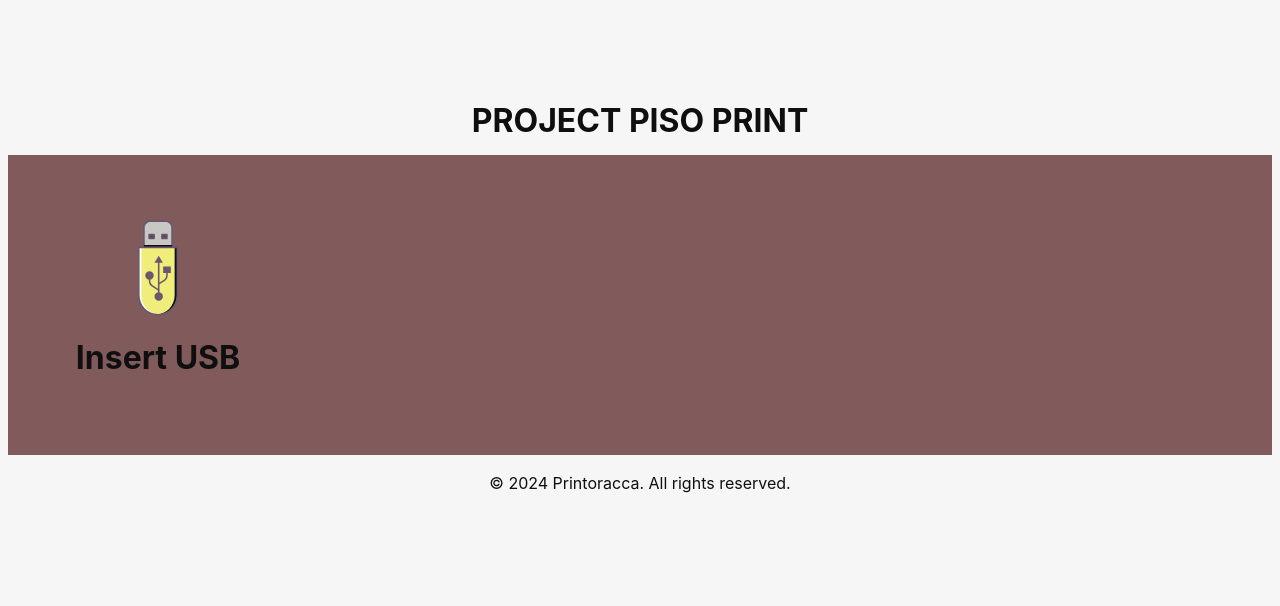
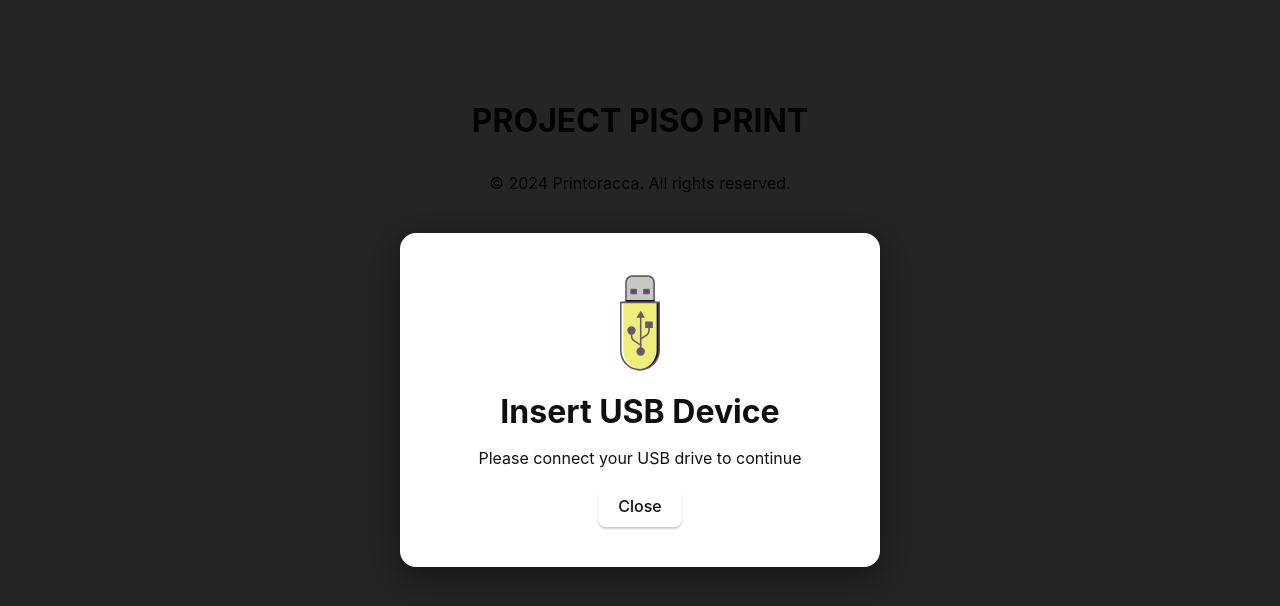
Before and after one commit to RMPlaysMCYT/printoracca, a React (Vite) app: page / in a window 1280 px wide. Both pictures are taken after a click on the button "Start". Shown: the top 606 px of the page. Built offline with nearby package versions, Linux system fonts and the light colour scheme.

Commit message:
fixing the print prompt

```diff
--- a/src/App.tsx
+++ b/src/App.tsx
@@ -25,7 +25,7 @@ function App() {
                 <h1>PROJECT PISO PRINT</h1>
 
                 {showDevicePrompt ? (
-                    <InsertDevice />
+                    <InsertDevice onClose={() => setShowDevicePrompt(false)} />
                 ) : (
                     <button onClick={() => setShowDevicePrompt(true)}>Start</button>
                 )}
--- a/src/styles/device_prompt.css
+++ b/src/styles/device_prompt.css
@@ -1,13 +1,47 @@
-.insert-device-container2{
-    position: relative;
-    background-color: #815b5b;
+/* device_prompt.css with transitions */
+.insert-device-overlay {
+    position: fixed;
+    top: 0;
+    left: 0;
+    width: 100vw;
+    height: 100vh;
+    background: rgba(0, 0, 0, 0.85);
+    display: flex;
+    justify-content: center;
+    align-items: center;
+    z-index: 9999;
+    opacity: 0;
+    transition: opacity 0.3s ease-in-out;
 }
 
-.insert-device-container{
-    position: relative;
-    width: 300px;
-    height: 300px;
-    background-color: #815b5b;
-    border-radius: 8px;
-    align-content: center;
+.insert-device-overlay.visible {
+    opacity: 1;
 }
+
+.insert-device-overlay.hidden {
+    opacity: 0;
+    pointer-events: none;
+}
+
+.insert-device-container {
+    background: white;
+    padding: 40px;
+    border-radius: 16px;
+    text-align: center;
+    box-shadow: 0 10px 40px rgba(0, 0, 0, 0.5);
+    max-width: 400px;
+    width: 90%;
+    transform: translateY(30px) scale(0.95);
+    opacity: 0;
+    transition: all 0.3s ease-out;
+}
+
+.insert-device-container.visible {
+    transform: translateY(0) scale(1);
+    opacity: 1;
+}
+
+.insert-device-container.hidden {
+    transform: translateY(30px) scale(0.95);
+    opacity: 0;
+}
--- a/src/widgets/device_prompt.tsx
+++ b/src/widgets/device_prompt.tsx
@@ -1,12 +1,29 @@
+// device_prompt.tsx
+import { useState, useEffect } from 'react';
 import USBPrompt from '../assets/usb-data-transfer-svgrepo-com.svg';
 import '../styles/device_prompt.css';
 
-export function InsertDevice() {
+interface InsertDeviceProps {
+    onClose: () => void;
+}
+
+export function InsertDevice({ onClose }: InsertDeviceProps) {
+    const [isVisible, setIsVisible] = useState(true);
+
+    const handleClose = () => {
+        setIsVisible(false);
+        setTimeout(() => {
+            onClose();
+        }, 300);
+    };
+
     return (
-        <div className="insert-device-container2">
-            <div className="insert-device-container">
+        <div className={`insert-device-overlay ${isVisible ? 'visible' : 'hidden'}`}>
+            <div className={`insert-device-container ${isVisible ? 'visible' : 'hidden'}`}>
                 <img src={USBPrompt} alt="Insert USB" width="100" height="100" />
-                <h1>Insert USB</h1>
+                <h1>Insert USB Device</h1>
+                <p>Please connect your USB drive to continue</p>
+                <button onClick={handleClose}>Close</button>
             </div>
         </div>
     );
```
